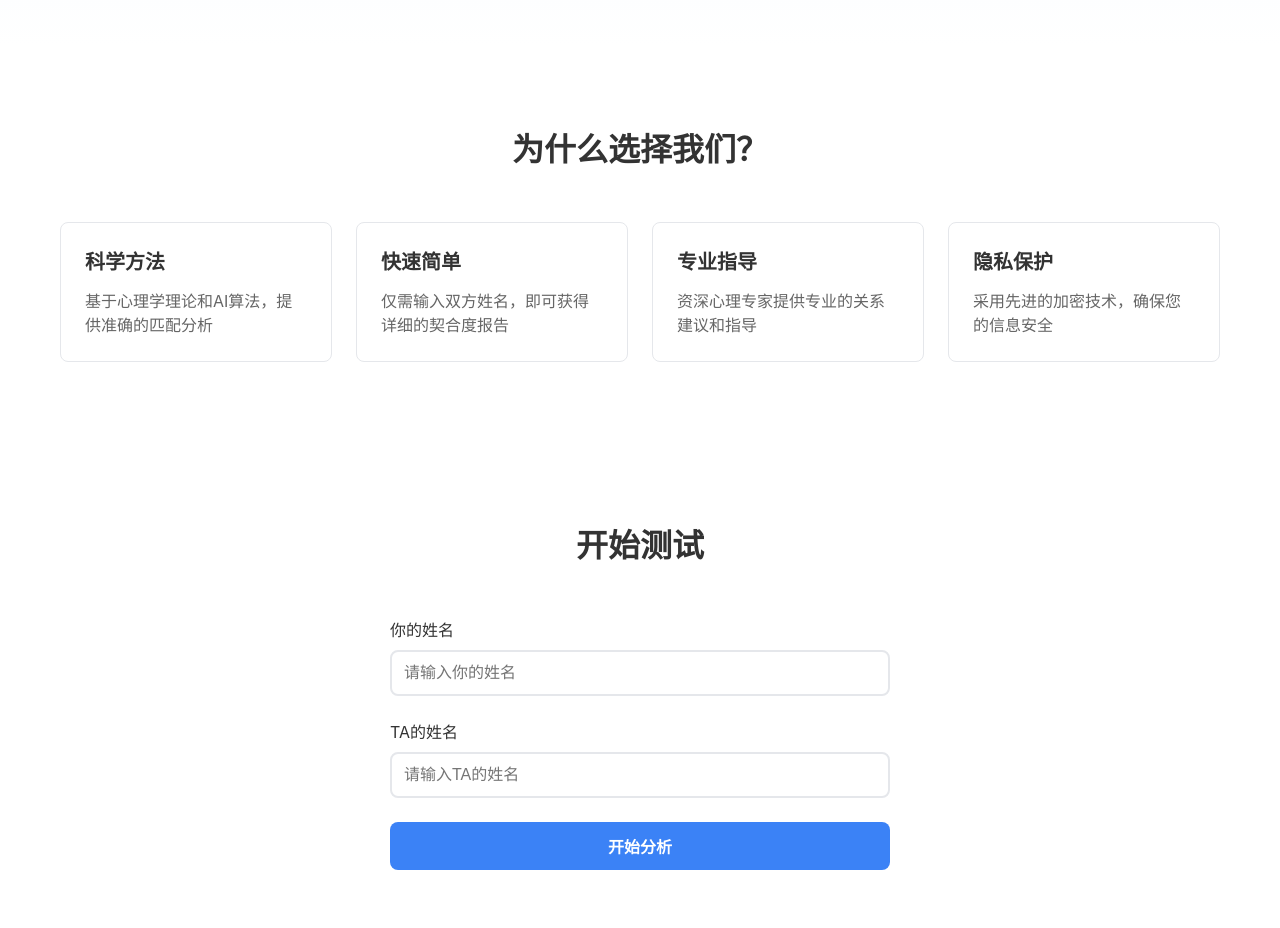
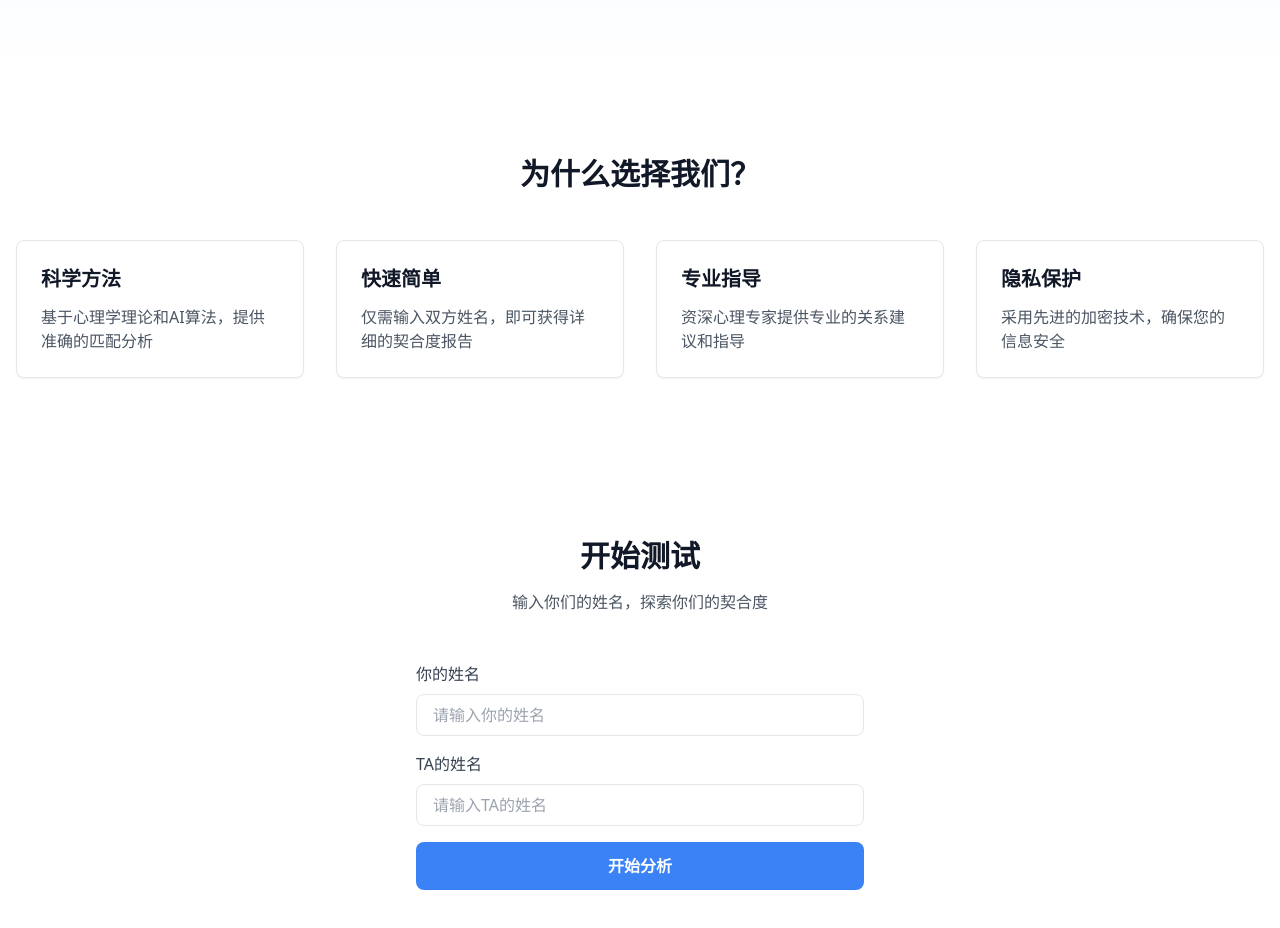
Before and after one commit to Taro666-bit/MarriagePredictionSystem, a Next.js app: page / in a window 1280 px wide. Shown: the part 320-1248 px from the top of the page. Built offline with nearby package versions, Linux system fonts and the light colour scheme.

Commit message:
feat: 完成基础功能开发 - 优化结果展示界面 - 改进名字和分数的显示效果 - 添加平滑滚动和动画效果 - 完善分享功能 - 优化整体用户体验

```diff
--- a/src/app/page.tsx
+++ b/src/app/page.tsx
@@ -1,120 +1,77 @@
 'use client';
 
-import { useState } from 'react';
-import './styles.css';
+import { useState, useEffect } from 'react';
+import { Hero } from '@/components/Hero';
+import { Features } from '@/components/Features';
+import { TestForm } from '@/components/TestForm';
+import { ResultSection } from '@/components/ResultSection';
+import type { PredictionResult } from '@/types';
 
 export default function Home() {
-  const [name1, setName1] = useState('');
-  const [name2, setName2] = useState('');
   const [isLoading, setIsLoading] = useState(false);
-  const [result, setResult] = useState<any>(null);
+  const [result, setResult] = useState<PredictionResult | null>(null);
 
-  const handleSubmit = async (e: React.FormEvent) => {
-    e.preventDefault();
-    if (!name1 || !name2) return;
+  // 监听结果变化，当有新结果时滚动到结果区域
+  useEffect(() => {
+    if (result) {
+      // 给一个小延时确保 DOM 已经渲染
+      setTimeout(() => {
+        const resultElement = document.getElementById('result-section');
+        if (resultElement) {
+          resultElement.scrollIntoView({ behavior: 'smooth' });
+        }
+      }, 100);
+    }
+  }, [result]);
 
+  const handleSubmit = async (data: { name1: string; name2: string }) => {
     setIsLoading(true);
     try {
       const response = await fetch('/api/predict', {
         method: 'POST',
-        headers: { 'Content-Type': 'application/json' },
-        body: JSON.stringify({ name1, name2 }),
+        headers: {
+          'Content-Type': 'application/json',
+        },
+        body: JSON.stringify({
+          name1: data.name1,
+          name2: data.name2
+        }),
       });
 
-      if (!response.ok) throw new Error('分析请求失败');
-      const data = await response.json();
-      setResult(data);
+      if (!response.ok) {
+        throw new Error('分析失败');
+      }
+
+      const result = await response.json();
+      // 确保在结果中包含用户输入的名字
+      setResult({
+        ...result,
+        name1: data.name1,
+        name2: data.name2
+      });
     } catch (error) {
-      alert('分析过程中出现错误，请稍后重试');
+      console.error('Error:', error);
+      // 这里可以添加错误提示
     } finally {
       setIsLoading(false);
     }
   };
 
+  const handleRetry = () => {
+    setResult(null);
+    // 滚动到表单区域
+    const formElement = document.querySelector('form');
+    if (formElement) {
+      formElement.scrollIntoView({ behavior: 'smooth' });
+    }
+  };
+
   return (
     <main>
-      <section className="hero">
-        <div className="container">
-          <h1>
-            探索你们的
-            <span>婚姻契合度</span>
-          </h1>
-          <p>通过科学的算法分析和专业的心理学理论，帮助你更好地了解彼此的婚姻契合程度。</p>
-        </div>
-      </section>
-
-      <section className="features">
-        <div className="container">
-          <h2>为什么选择我们？</h2>
-          <div className="features-grid">
-            <div className="feature-card">
-              <h3>科学方法</h3>
-              <p>基于心理学理论和AI算法，提供准确的匹配分析</p>
-            </div>
-            <div className="feature-card">
-              <h3>快速简单</h3>
-              <p>仅需输入双方姓名，即可获得详细的契合度报告</p>
-            </div>
-            <div className="feature-card">
-              <h3>专业指导</h3>
-              <p>资深心理专家提供专业的关系建议和指导</p>
-            </div>
-            <div className="feature-card">
-              <h3>隐私保护</h3>
-              <p>采用先进的加密技术，确保您的信息安全</p>
-            </div>
-          </div>
-        </div>
-      </section>
-
-      <section className="test-form">
-        <div className="container">
-          <h2>开始测试</h2>
-          <form className="form-container" onSubmit={handleSubmit}>
-            <div className="input-group">
-              <label>你的姓名</label>
-              <input
-                type="text"
-                value={name1}
-                onChange={(e) => setName1(e.target.value)}
-                placeholder="请输入你的姓名"
-                required
-              />
-            </div>
-            <div className="input-group">
-              <label>TA的姓名</label>
-              <input
-                type="text"
-                value={name2}
-                onChange={(e) => setName2(e.target.value)}
-                placeholder="请输入TA的姓名"
-                required
-              />
-            </div>
-            <button type="submit" disabled={isLoading}>
-              {isLoading ? '分析中...' : '开始分析'}
-            </button>
-          </form>
-        </div>
-      </section>
-
-      {result && (
-        <section className="result">
-          <div className="container">
-            <h2>分析结果</h2>
-            <div className="result-score">{result.score}%</div>
-            <p className="result-description">{result.description}</p>
-            <div className="result-details">
-              {result.details.map((detail: any, index: number) => (
-                <div key={index} className="detail-card">
-                  <h3>{detail.title}</h3>
-                  <p>{detail.text}</p>
-                </div>
-              ))}
-            </div>
-          </div>
-        </section>
-      )}
+      <Hero />
+      <Features />
+      <TestForm onSubmit={handleSubmit} isLoading={isLoading} />
+      {result && <ResultSection result={result} onRetry={handleRetry} />}
     </main>
   );
 }
--- a/src/components/LoadingSpinner.tsx
+++ b/src/components/LoadingSpinner.tsx
@@ -1,10 +1,5 @@
 export function LoadingSpinner() {
   return (
-    <div className="flex items-center justify-center" role="status">
-      <div className="animate-spin rounded-full h-6 w-6 border-2
-                    border-primary border-t-transparent"
-           aria-label="加载中">
-      </div>
-    </div>
+    <div className="animate-spin rounded-full h-5 w-5 border-2 border-white border-t-transparent" />
   );
 }
--- /dev/null
+++ b/src/components/icons/index.tsx
@@ -0,0 +1,80 @@
+export function LoadingSpinner() {
+  return (
+    <div className="animate-spin rounded-full h-5 w-5 border-2 border-white border-t-transparent" />
+  );
+}
+
+export function UserIcon(props: React.SVGProps<SVGSVGElement>) {
+  return (
+    <svg
+      viewBox="0 0 24 24"
+      fill="none"
+      stroke="currentColor"
+      strokeWidth="2"
+      {...props}
+    >
+      <path d="M20 21v-2a4 4 0 0 0-4-4H8a4 4 0 0 0-4 4v2" />
+      <circle cx="12" cy="7" r="4" />
+    </svg>
+  );
+}
+
+export function HeartIcon(props: React.SVGProps<SVGSVGElement>) {
+  return (
+    <svg
+      viewBox="0 0 24 24"
+      fill="none"
+      stroke="currentColor"
+      strokeWidth="2"
+      {...props}
+    >
+      <path d="M20.84 4.61a5.5 5.5 0 0 0-7.78 0L12 5.67l-1.06-1.06a5.5 5.5 0 0 0-7.78 7.78l1.06 1.06L12 21.23l7.78-7.78 1.06-1.06a5.5 5.5 0 0 0 0-7.78z" />
+    </svg>
+  );
+}
+
+export function SparklesIcon(props: React.SVGProps<SVGSVGElement>) {
+  return (
+    <svg
+      viewBox="0 0 24 24"
+      fill="none"
+      stroke="currentColor"
+      strokeWidth="2"
+      {...props}
+    >
+      <path d="M12 3L14.5 8.5L20 11L14.5 13.5L12 19L9.5 13.5L4 11L9.5 8.5L12 3Z" />
+    </svg>
+  );
+}
+
+export function ChartIcon(props: React.SVGProps<SVGSVGElement>) {
+  return (
+    <svg
+      viewBox="0 0 24 24"
+      fill="none"
+      stroke="currentColor"
+      strokeWidth="2"
+      {...props}
+    >
+      <path d="M12 20V10" />
+      <path d="M18 20V4" />
+      <path d="M6 20V16" />
+    </svg>
+  );
+}
+
+export function ShareIcon(props: React.SVGProps<SVGSVGElement>) {
+  return (
+    <svg
+      viewBox="0 0 24 24"
+      fill="none"
+      stroke="currentColor"
+      strokeWidth="2"
+      {...props}
+    >
+      <path d="M4 12v8a2 2 0 0 0 2 2h12a2 2 0 0 0 2-2v-8" />
+      <polyline points="16 6 12 2 8 6" />
+      <line x1="12" y1="2" x2="12" y2="15" />
+    </svg>
+  );
+}
--- /dev/null
+++ b/tailwind.config.js
@@ -0,0 +1,27 @@
+/** @type {import('tailwindcss').Config} */
+module.exports = {
+  content: [
+    "./src/**/*.{js,ts,jsx,tsx}",
+  ],
+  theme: {
+    extend: {
+      colors: {
+        primary: '#3b82f6',
+        neutral: '#666666',
+        background: '#ffffff',
+        foreground: '#333333',
+      },
+      container: {
+        center: true,
+        padding: {
+          DEFAULT: '1rem',
+          sm: '2rem',
+          lg: '4rem',
+          xl: '5rem',
+          '2xl': '6rem',
+        },
+      }
+    },
+  },
+  plugins: [],
+}
```
Also changed, not shown: src/components/ResultSection/index.tsx (+120 -14 lines).
